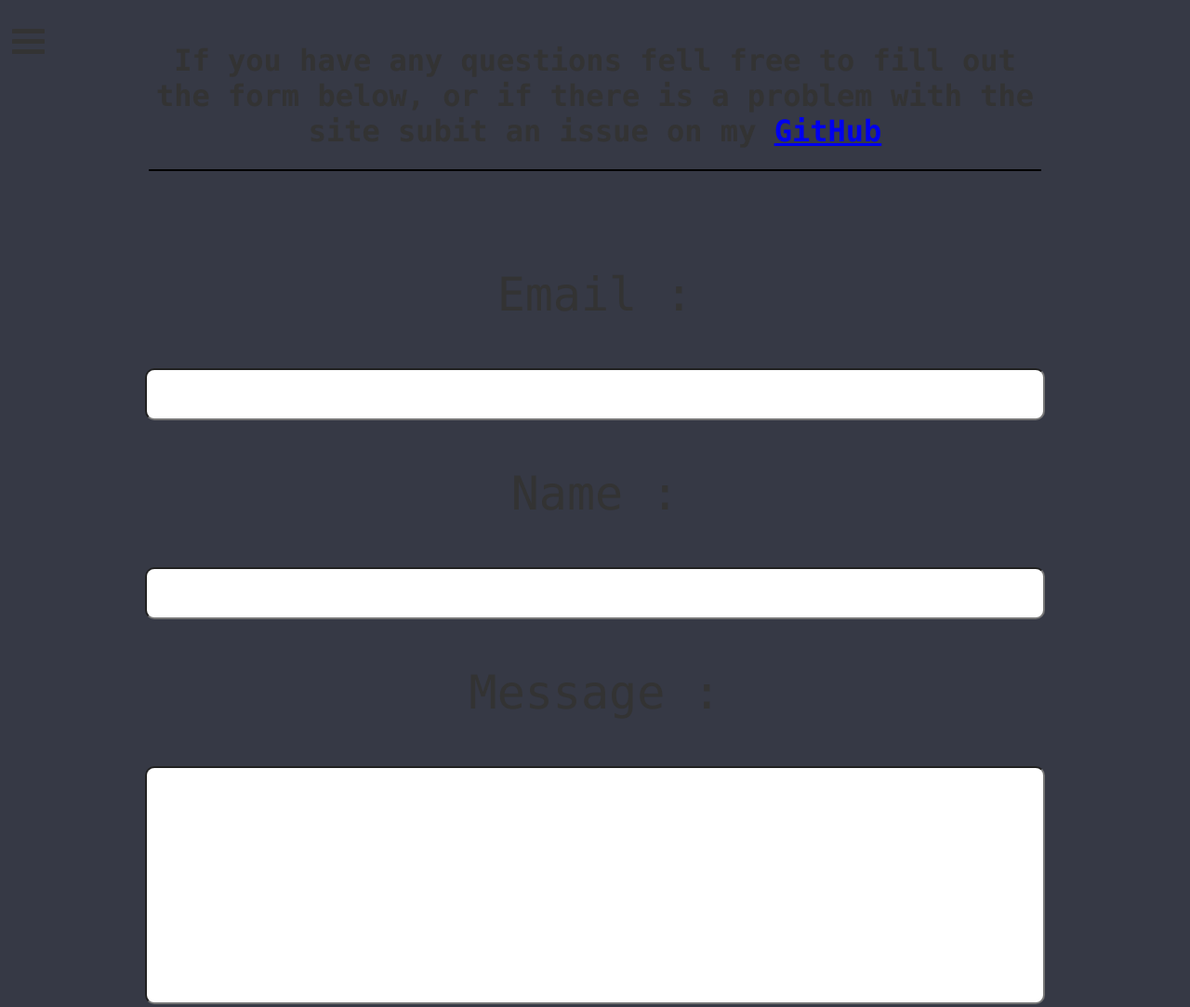
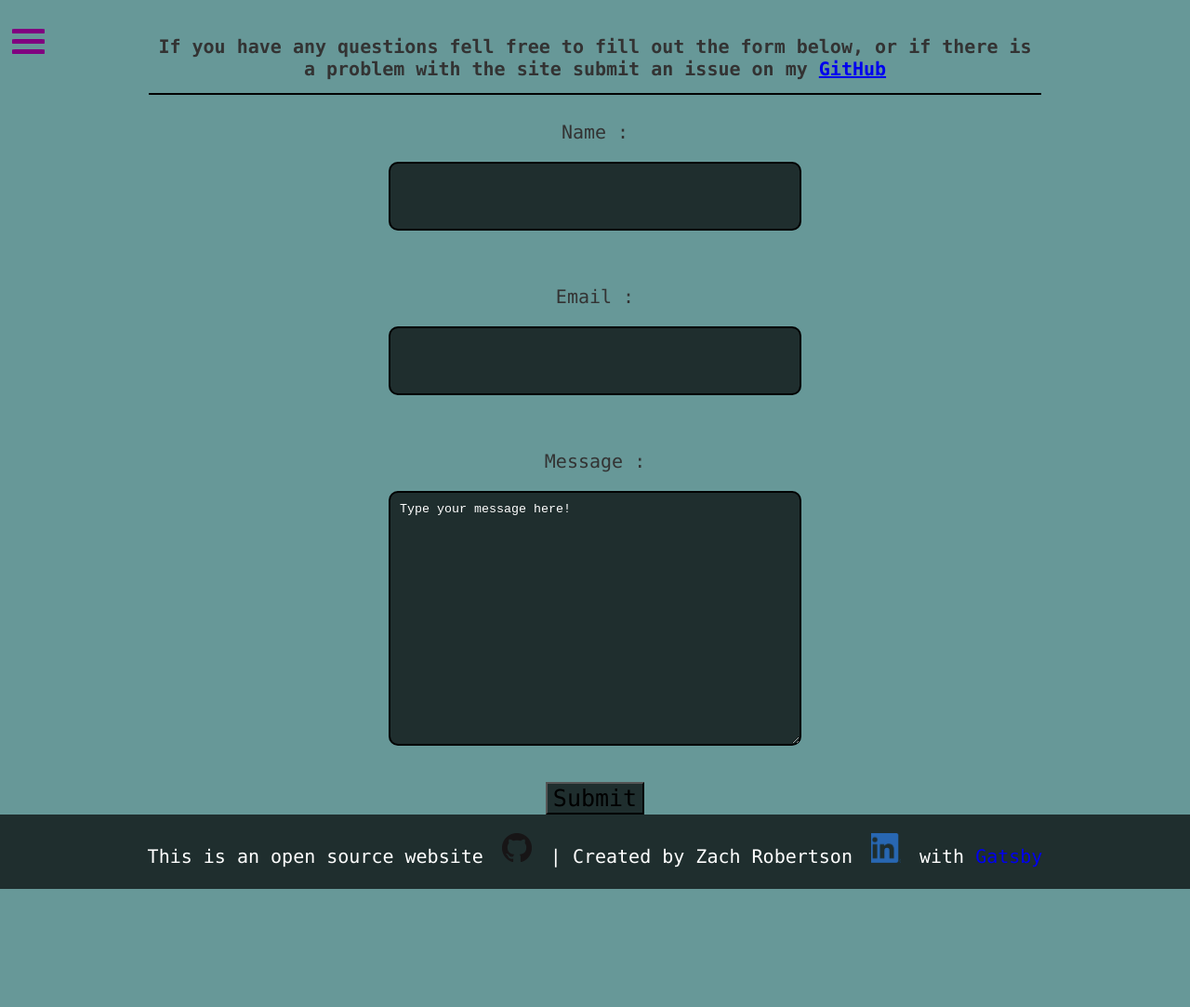
Before and after one commit to zachrobertson/zachrobertson-tech, a Gatsby site: page /contact in a window 1280 px wide. Shown: the top 1083 px of the page at 93% size. After the commit the page ends 956 px from the top, so only its background shows below. Built offline with nearby package versions, Linux system fonts and the light colour scheme; Gatsby itself is replaced by a stand-in of ours.

Commit message:
style changes

```diff
--- a/gatsby-config.js
+++ b/gatsby-config.js
@@ -19,6 +19,7 @@ module.exports = {
         path: `${__dirname}/src/markdown-pages`,
       },
     },
+    `gatsby-plugin-transition-link`,
     `gatsby-transformer-remark`,
     `gatsby-transformer-sharp`,
     `gatsby-plugin-sharp`,
--- a/package.json
+++ b/package.json
@@ -19,6 +19,7 @@
     "gatsby-plugin-scroll-reveal": "0.0.7",
     "gatsby-plugin-sharp": "^2.8.0",
     "gatsby-plugin-styled-components": "^3.6.0",
+    "gatsby-plugin-transition-link": "^1.20.5",
     "gatsby-source-filesystem": "^2.5.0",
     "gatsby-transformer-remark": "^2.13.0",
     "gatsby-transformer-sharp": "^2.6.0",
--- a/src/components/footer.js
+++ b/src/components/footer.js
@@ -51,7 +51,7 @@ const StyledFooter = styled.footer`
     align-items: center;
     text-align: center;
     display: inline-block;
-    background: #f7f2ee;
+    background: #1f2e2e;
     width: 100%;
     height: 5rem;
     border: none;
@@ -62,7 +62,7 @@ const FooterText = styled.div`
     font-family: "Consolas";
     display: inline-block;
     font-size: 1.25rem;
-    color: #333;
+    color: #ffff;
     left: 50%;
 `
 
--- a/src/components/header.js
+++ b/src/components/header.js
@@ -2,6 +2,7 @@ import React from "react"
 import { Link } from "gatsby"
 import styled from "styled-components"
 import { useState } from "react"
+import TransitionLink from "gatsby-plugin-transition-link"
 
 function Header() {
     // Need to update when the url changes
@@ -9,7 +10,7 @@ function Header() {
         var headerShowDefault = true;
     }
     else {
-        var headerShowDefault = false;
+        headerShowDefault = false;
     }
     console.log(window.location.href)
     const menuHoverDefault = false;
@@ -20,7 +21,8 @@ function Header() {
     return (
         <>
             <StyledHeader style={{
-                            backgroundColor: (showHeader ? "rgb(22, 24, 29, 1)" : "transparent")
+                            backgroundColor: (showHeader ? "#1f2e2e" : "transparent"),
+                            boxShadow : (showHeader ? "0 0 10px 10px #363945" : "none")
                         }}>
                 <Hamburger onClick={() => setShowHeader(!showHeader)} style={{
                     zIndex: "5",
@@ -44,14 +46,14 @@ function Header() {
                     display: (showHeader ? "" : "none")
                 }}>
                     <li>
-                        <Link to="/" style={{ textDecoration: "none" }}>
+                        <TransitionLink to="/" style={{ textDecoration: "none" }}>
                             {'>>>'} Home
-                        </Link>
+                        </TransitionLink>
                     </li>
                     <li>
-                        <Link to="/blog" style={{ textDecoration: "none" }}>
+                        <TransitionLink to="/blog" style={{ textDecoration: "none" }}>
                             {'>>>'} Blog
-                        </Link>
+                        </TransitionLink>
                     </li>
                     <li>
                         <Link to="/contact" style={{ textDecoration: "none" }}>
@@ -80,6 +82,7 @@ const StyledHeader = styled.div`
     z-index: 10;
     transition-duration: 0.4s;
     transition: background box-shadow ease-in-out;
+    box-shadow: 5px black;
 
     ul {
         padding-top: 100px;
@@ -91,10 +94,10 @@ const StyledHeader = styled.div`
             a {
                 font-family: "Consolas";
                 font-size: x-large;
-                color: #333;
+                color: #ffff;
 
                 &:visited {
-                    color: #333;
+                    color: #ffff;
                 }
 
                 &:visited:hover {
@@ -120,7 +123,7 @@ const Hamburger = styled.button`
 const Bar1 = styled.div`
     width: 35px;
     height: 5px;
-    background-color: #333;
+    background-color: purple;
     margin: 6px 0;
     transition: 0.4s;
     border-radius: 10%;
@@ -133,7 +136,7 @@ const Bar1 = styled.div`
 const Bar2 = styled.div`
     width: 35px;
     height: 5px;
-    background-color: #333;
+    background-color: purple;
     margin: 6px 0;
     transition: 0.4s;
     border-radius: 10%;
@@ -142,7 +145,7 @@ const Bar2 = styled.div`
         width: 20px;
         height: 20px;
         background-color: transparent;
-        border: solid #333;
+        border: solid purple;
         border-width: 5px 0 0 5px;
         transform: rotate(-45deg)
     }
@@ -151,7 +154,7 @@ const Bar2 = styled.div`
 const Bar3 = styled.div`
     width: 35px;
     height: 5px;
-    background-color: #333;
+    background-color: purple;
     margin: 6px 0;
     transition: 0.4s;
     opacity: 1;
--- a/src/components/layout.js
+++ b/src/components/layout.js
@@ -12,6 +12,7 @@ const Global = createGlobalStyle`
     font-family: "Consolas";
     font-size: 100%;
     color: #333;
+    background-color: #679898;
   }
 `
 
--- a/src/components/profile.js
+++ b/src/components/profile.js
@@ -22,7 +22,7 @@ const Profile = () => {
     return (
             <Img fixed={data.placeholderImage.childImageSharp.fixed} style={{
                 borderRadius: "50%",
-                border: "5px solid white",
+                border: "5px solid #1f2e2e",
                 webkitBorderRadius: "500px",
                 mozBorderRadius: "500px",
                 padding: 0
--- a/src/pages/blog.js
+++ b/src/pages/blog.js
@@ -1,6 +1,6 @@
 import React from "react"
 import Layout from "../components/layout"
-import BlogContainer from "../components/blogContainer"
+import BlogContainer from "../components/blog/blogContainer"
 import styled from "styled-components"
 import { graphql } from "gatsby"
 
--- a/src/pages/contact.js
+++ b/src/pages/contact.js
@@ -1,61 +1,52 @@
 import React from "react"
 import Layout from "../components/layout"
-import { Link } from "gatsby"
 import styled from "styled-components"
 
+
 const Contact = () => {
+
+
+    const selectAllText = (e) => {
+        e.target.select();
+    };
 
     return (
         <Layout>
 
             <ContactHeader>
-                If you have any questions fell free to fill out the form below, or if there is a problem with the site subit an issue on my <Link to="https://github.com/zachrobertson">GitHub</Link>
+                If you have any questions fell free to fill out the form below, or if there is a problem with the site submit an issue on my <a href="https://github.com/zachrobertson">GitHub</a>
             </ContactHeader>
 
             <HorizontalLine />
 
-            <FormWrapper>
-                <form method="post" netlify-honeypot="bot-field" data-netlify="true" name="contact">
+            <Form method="post" netlify-honeypot="bot-field" data-netlify="true" name="contact" id="contact">
                 <input type="hidden" name="bot-field" />
                 <input type="hidden" name="form-name" value="contact" />
-                <label style={{
-                    fontSize: "50px",
-                }}>
-                    Email :
-                    <input type="email" name="email" style={{
-                        width: "960px",
-                        height: "50px",
-                        margin: "50px",
-                        borderRadius: "10px/10px",
-                    }}/>
+            <label >
+                Name :
+                <input type="text" name="name" />
             </label>
             <br />
-                <label style={{
-                    fontSize: "50px",
-                }}>
-                    Name :
-                    <input type="text" name="name" style={{
-                        width: "960px",
-                        height: "50px",
-                        margin: "50px",
-                        textAnchor: "tops",
-                        borderRadius: "10px/10px",
-                    }}/>
+            <label >
+                Email :
+                <input type="email" name="email" />
             </label>
             <br />
-                <label style={{
-                    fontSize: "50px",
-                }}>
+            <label >
                 Message :
-                    <input type="text" name="message" style={{
-                        width: "960px",
-                        height: "250px",
-                        margin: "50px",
-                        borderRadius: "10px/10px",
+                <textarea name="message" required="true" onClick={selectAllText} onFocus={selectAllText}>Type your message here!</textarea>
+            </label>
+            <br />
+
+            <input type="button" value={"Submit"} style={{
+                fontFamily : "Consolas",
+                fontSize: "25px",
+                background: "#1f2e2e"
             }}/>
-                </label>
-                </form>
-            </FormWrapper>
+
+            </Form>
+
+
 
         </Layout>
     )
@@ -67,18 +58,50 @@ const ContactHeader = styled.h1`
     text-align: center;
     font-family: "Consolas";
     padding-top: 25px;
+    font-size: 20px;
 
 `
 
-const FormWrapper = styled.div`
-    position: relative;
+const Form = styled.form`
     font-family: "Consolas";
     display: flex;
     flex-direction: column;
-    padding-top: 10%;
+    position: relative;
     align-items: center;
     justify-content: center;
     text-align: center;
+
+    label {
+        font-size: 20px;
+        text-align: center;
+        padding: 20px;
+
+        input {
+            margin-top: 20px;
+            display: block;
+            align-items: center;
+            width: 420px;
+            height: 50px;
+            border-radius: 10px/10px;
+            padding: 10px;
+            border: 2px solid black;
+            background: #1f2e2e;
+            color: white;
+        }
+
+        textarea {
+            margin-top: 20px;
+            display: block;
+            align-items: center;
+            width: 420px;
+            height: 250px;
+            border-radius: 10px/10px;
+            padding: 10px;
+            color: white;
+            background: #1f2e2e;
+            border: 2px solid black;
+        }
+    }
 `
 
 const HorizontalLine = styled.hr`
```
Also changed, not shown: src/components/blog/blogContainer.js (renamed from src/components/blogContainer.js, +5 -5 lines), src/components/blog/blogTemplate.js (+49 -29 lines), src/pages/index.js (+45 -18 lines), 1 other file. Lines whose indentation alone changed are shown as unchanged.
